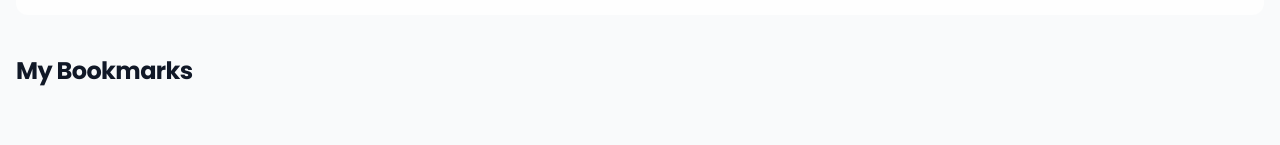
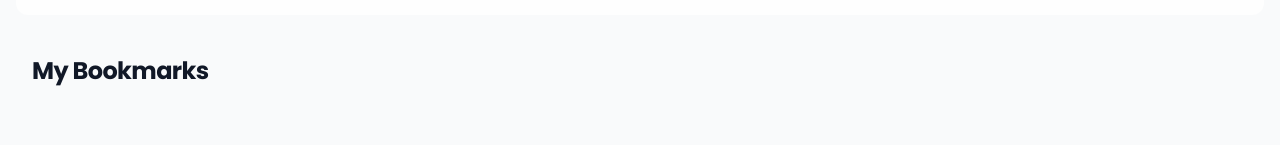
Before and after one commit to zainabaljifri/assessment, a React (Vite) app: page / in a window 1280 px wide. Both pictures are taken after a click on the button "Bookmarks". Shown: the part 155-300 px from the top of the page. Built offline with nearby package versions, Linux system fonts and the light colour scheme.

Commit message:
Update code

```diff
--- a/src/App.jsx
+++ b/src/App.jsx
@@ -295,7 +295,7 @@ const [episode, setEpisode] = useState('');
         {/* Tab: Bookmarks */}
         {activeTab === 'bookmarks' && (
           <div>
-            <h2 className="text-2xl font-bold mb-8 text-gray-900 dark:text-white tracking-tight">My Bookmarks</h2>
+            <h2 className="text-2xl font-bold mb-8 text-gray-900 dark:text-white tracking-tight px-2 sm:px-4">My Bookmarks</h2>
 
             {/* Movies Section */}
             {bookmarks.filter(item => item.Type === 'movie').length > 0 && (
```
